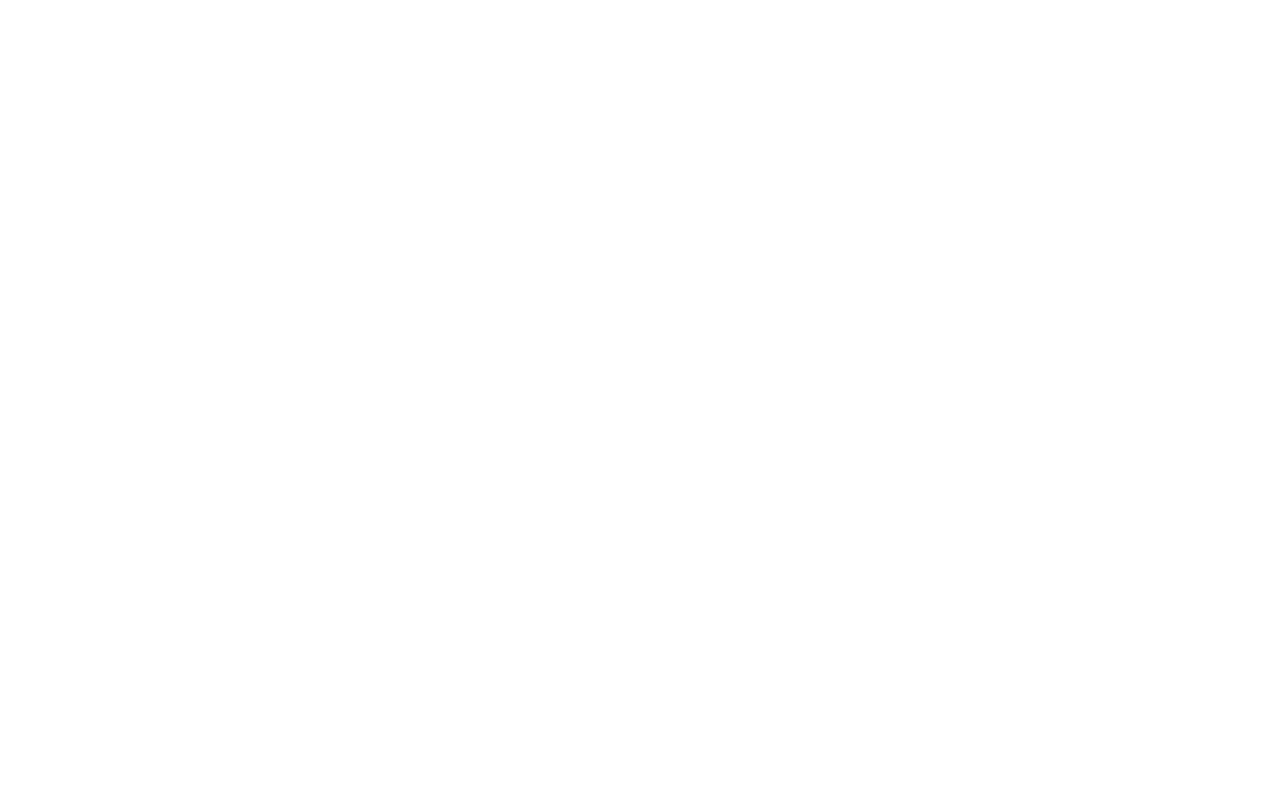
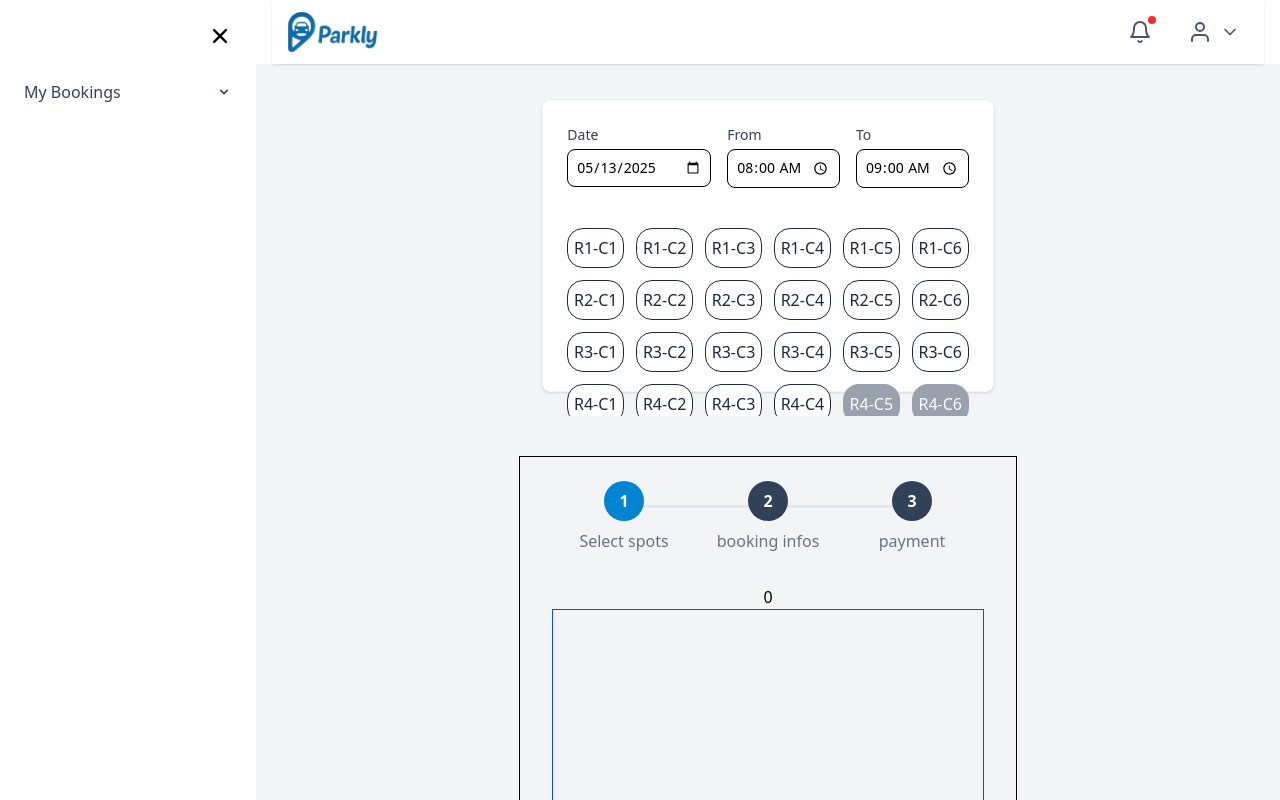
Before and after one commit to Sitr4ka/parkly, a React (Vite) app: page /test-FORM in a window 1280 px wide. Before the commit this address had no page. Built offline with nearby package versions, Linux system fonts and the light colour scheme.

Commit message:
fix a bug handleToogle

```diff
--- a/data/newBooking.js
+++ b/data/newBooking.js
@@ -19,7 +19,7 @@ const newBookingSlice=createSlice({
             state.spot = [...state.spot, action.payload]
         },
         deleteSpot:(state,action)=>{
-            state.spot=state.spot.filter(s=>s.id==action.payload.id)
+            state.spot=state.spot.filter(s=>s.id!==action.payload.id)
         }
     }
 })
--- a/src/App.jsx
+++ b/src/App.jsx
@@ -24,7 +24,9 @@ function App() {
           <Route path="/signin" element={<SignIn />} />
           <Route path="/signup" element={<SignUp />} />
           <Route path="/profile" element={<ReservationPage />} />
-        </Routes>
+        <Route path='/test-FORM' element= {< StepFormTest />}/>
+
+       </Routes>
       </BrowserRouter>
     </>
   );
--- a/src/components/ParkingLayout.jsx
+++ b/src/components/ParkingLayout.jsx
@@ -66,38 +66,45 @@ export default function ParkingLayout({ spots: initialSpots, onSelect }) {
     const result = filterSpotsByInterval(initialSpots, date, fromTime, toTime);
     setFilteredSpots(result);
     setPage(0);
-  }, [initialSpots, date, fromTime, toTime,dispatch]);
+
+  }, [initialSpots, date, fromTime, toTime]);
 
   const handleToggle = (id) => {
+    let newSelected
     setSelected((prev) => {
-      const newSelected = new Set(prev);
+       newSelected = new Set(prev);
       if (newSelected.has(id)) {
         newSelected.delete(id);
-        dispatch(deleteSpot({id:id}))
+        // dispatch(deleteSpot({id:id}))
       } else {
         newSelected.add(id);
-        if (onSelect) {
-          onSelect({
-            id,
-            date,
-            from: fromTime,
-            to: toTime,
-          });
-            dispatch(addSpot({id:id}))
-        }
+        // dispatch(addSpot({id:id}))
+        // if (onSelect) {
+        //   onSelect({
+        //     id,
+        //     date,
+        //     from: fromTime,
+        //     to: toTime,
+        //   });
+
+        // }
       }
+    //    if (newSelected.has(id)) {
+    //   dispatch(addSpot({ id }));
+    // } else {
+    //   dispatch(deleteSpot({ id }));
+    // }
+
       return newSelected;
     });
-
+   if(!selected.has(id))dispatch(addSpot({id:id}))
+    else  dispatch(deleteSpot({id:id}))
+      // alert("hello")
 
   };
 
   const start = page * SPOTS_PER_PAGE;
   const pageSpots = filteredSpots.slice(start, start + SPOTS_PER_PAGE);
-// useEffect(()=>{
-
-//     },)
-
   return (
 
     <section className="flex-1 p-4 sm:p-6 bg-gray-100 overflow-hidden">
--- a/src/components/Spot.jsx
+++ b/src/components/Spot.jsx
@@ -1,14 +1,24 @@
 // Spot.jsx
 import React from 'react';
 import PropTypes from 'prop-types';
-
+import { addSpot,deleteSpot } from '../../data/newBooking';
+import { useDispatch } from 'react-redux';
 export default function Spot({ id, status, selected, onToggle }) {
   const isDisabled = status === 'occupied';
-
+  const dispatch=useDispatch()
   return (
     <button
       type="button"
-      onClick={() => !isDisabled && onToggle(id)}
+      // onClick={() => !isDisabled && onToggle(id)}
+      onClick={()=>{
+        if(!isDisabled){
+          onToggle(id)
+          // if(!selected)dispatch(addSpot({id:id}))
+          // else {
+            // alert("delete")
+          // }
+        }
+      }}
       disabled={isDisabled}
       className={`h-10 rounded-2xl flex items-center justify-center text-sm sm:text-base transition
       ${
```
Also changed, not shown: src/components/forms/NewBooking.jsx (+0 -19 lines).
